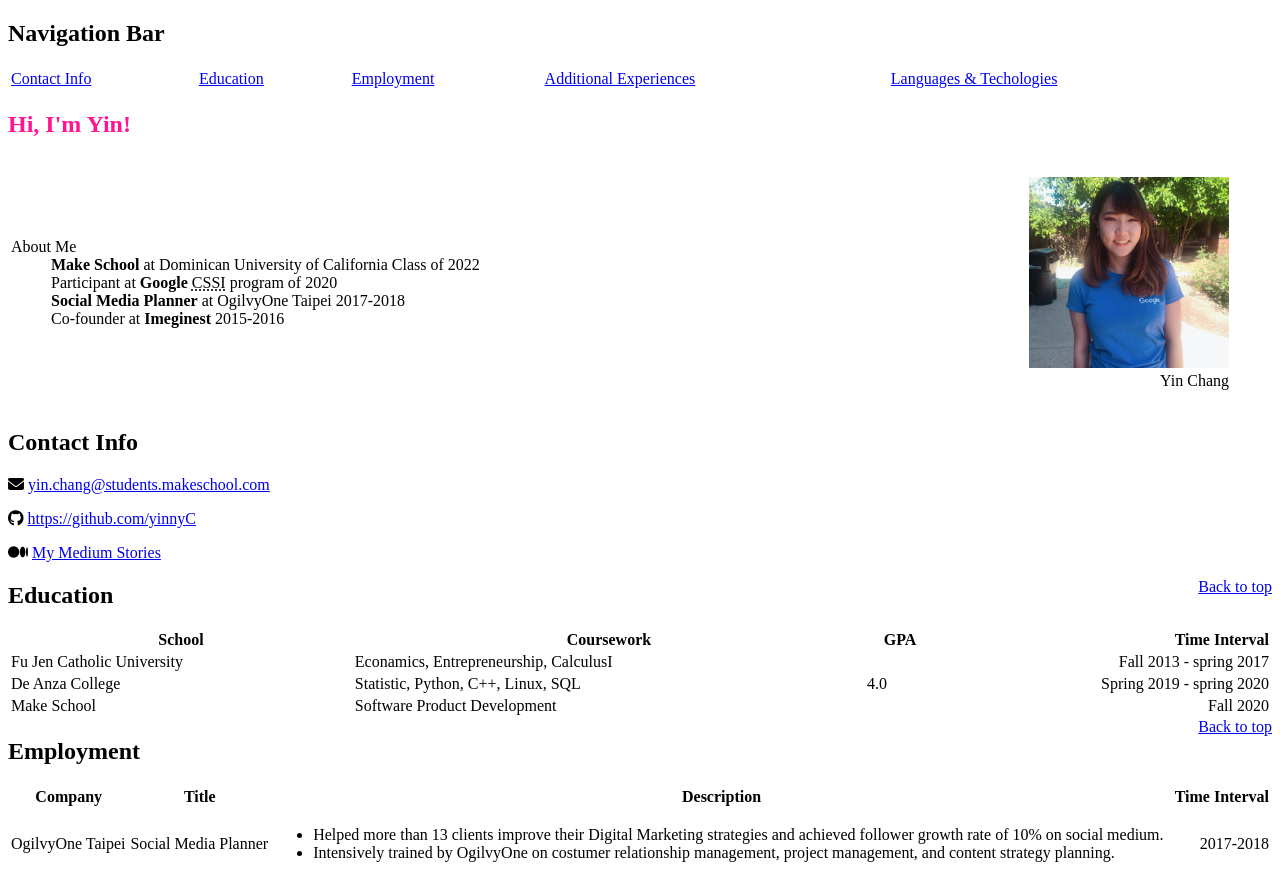
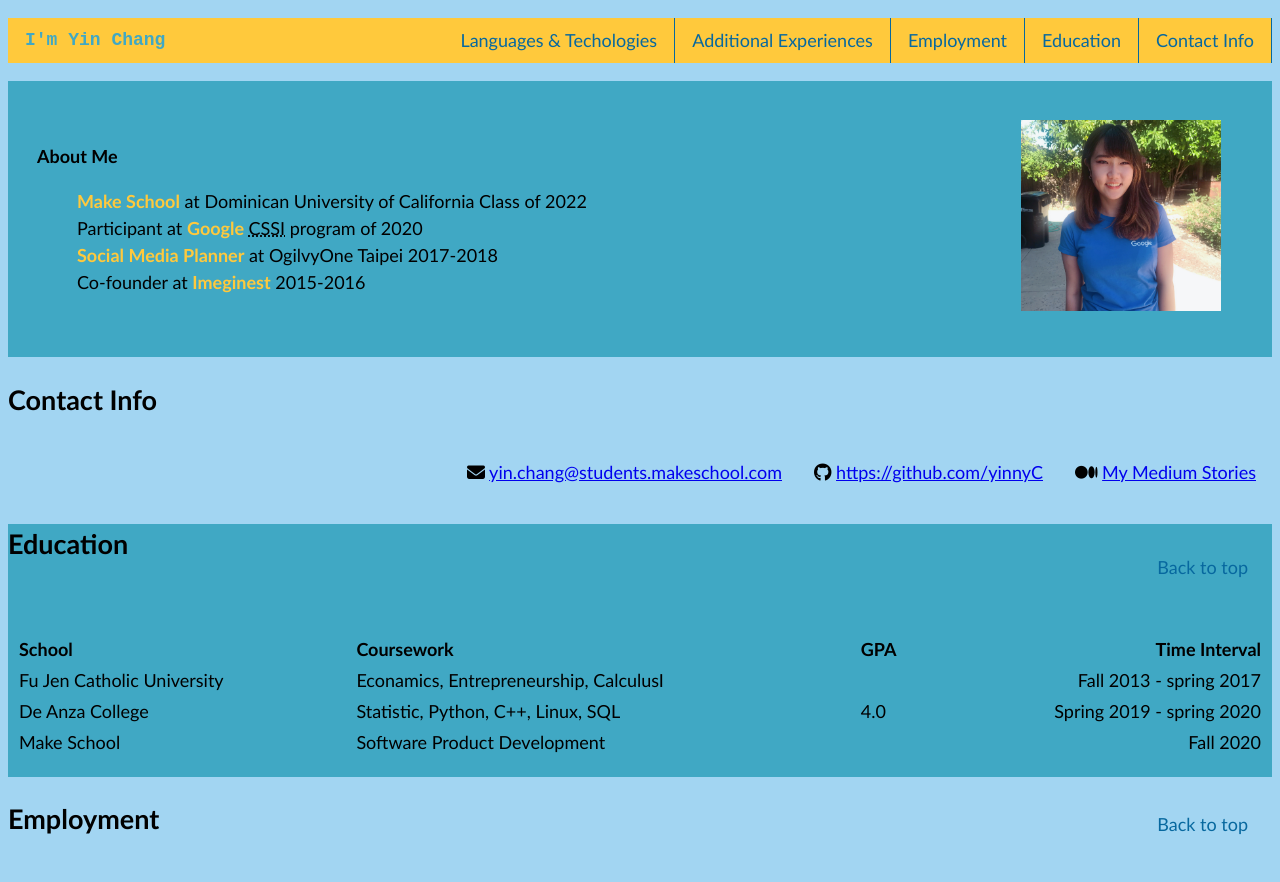
Before and after one commit to yinnyC/web1.0_assignment1, a plain HTML site: page index.html in a window 1280 px wide. Shown: the top 882 px of the page. Drawn offline with Linux system fonts and the light colour scheme.

Commit message:
Assignment 4.3 - CSS Portfolio

```diff
--- a/index.html
+++ b/index.html
@@ -1,130 +1,141 @@
 <!DOCTYPE html>
 <html lang="en">
-
   <head>
-    <meta charset="utf-8">
-    <meta name="description" content="Yin's portfolio">
-    <meta name="author" content="Yin Chang">
+    <meta charset="utf-8" />
+    <meta name="description" content="Yin's portfolio" />
+    <meta name="author" content="Yin Chang" />
     <title>Portfolio</title>
     <!-- Import Font Awesome icons -->
-
-    <script src="https://kit.fontawesome.com/eb065f67f3.js" crossorigin="anonymous"></script>
+    <script
+      src="https://kit.fontawesome.com/eb065f67f3.js"
+      crossorigin="anonymous"
+    ></script>
+    <!-- Import style.css -->
+    <link rel="stylesheet" href="style.css" />
   </head>
 
   <body>
+    <nav>
+      <ul>
+        <li><a>I'm Yin Chang</a></li>
+        <li><a href="#contact_info">Contact Info</a></li>
+        <li><a href="#education">Education</a></li>
+        <li><a href="#employment">Employment</a></li>
+        <li><a href="#additional_experience">Additional Experiences</a></li>
+        <li><a href="#languages_technologies">Languages & Techologies</a></li>
+      </ul>
+    </nav>
     <section id="top">
-        <h2>Navigation Bar</h2>
-        <nav>
-            <table style="width: 100%;">
-                <tr>
-                    <td><a href="#contact_info">Contact Info</a></td>
-                    <td><a href="#education">Education</a></td>
-                    <td><a href="#employment">Employment</a></td>
-                    <td><a href="#additional_experience">Additional Experiences</a></td>
-                    <td><a href="#languages_technologies">Languages & Techologies</a></td>
-                </tr>
-            </table>
-        </nav>
       <header>
-            <h1 style="color: deeppink;">Hi, I'm Yin!</h1>
-            <table style="width: 100%;">
+        <table>
           <tr>
             <td>
               <dl>
                 <dt>About Me</dt>
-                            <dd><b>Make School</b> at Dominican University of California Class of <time>2022</time></dd>
-                            <dd>Participant at <b>Google </b>
-                                <abbr title="Computer Science Summer Institution">CSSI</abbr> program of <time>2020</time>
+                <dd>
+                  <b>Make School</b> at Dominican University of California Class
+                  of <time>2022</time>
                 </dd>
-                            <dd><strong>Social Media Planner</strong> at OgilvyOne Taipei <time>2017-2018</time></dd>
+                <dd>
+                  Participant at <b>Google </b>
+                  <abbr title="Computer Science Summer Institution">CSSI</abbr>
+                  program of <time>2020</time>
+                </dd>
+                <dd>
+                  <b>Social Media Planner</b> at OgilvyOne Taipei
+                  <time>2017-2018</time>
+                </dd>
                 <dd>Co-founder at <b>Imeginest</b> <time>2015-2016</time></dd>
               </dl>
             </td>
-                    <td style="text-align: right;">
+            <td style="text-align: right">
               <figure>
-                            <img src="myPhoto.JPG" alt="myPhoto" style="width:200px;">
-                            <figcaption>Yin Chang</figcaption>
+                <img src="myPhoto.JPG" alt="myPhoto" style="width: 200px" />
               </figure>
             </td>
           </tr>
         </table>
-
-
       </header>
     </section>
     <main>
       <section id="contact_info">
         <h2>Contact Info</h2>
-            <p>
-                <i class="fa fa-envelope" aria-hidden="true"></i>
-                <a href="mailto:yin.chang@students.makeschool.com?subject=Form-the-portfolio-page">
-                    yin.chang@students.makeschool.com</a>
-            </p>
-            <p>
-                <i class="fa fa-github" aria-hidden="true"></i>
+        <ul>
+            <li><i class="fa fa-envelope" aria-hidden="true"></i>
+                <a
+                  href="mailto:yin.chang@students.makeschool.com?subject=Form-the-portfolio-page">
+                  yin.chang@students.makeschool.com</a></li>
+            <li><i class="fa fa-github" aria-hidden="true"></i>
                 <a href="https://github.com/yinnyC" target="_blank">
-                    https://github.com/yinnyC</a>
-                </p>
-            <p>
-                <i class="fa fa-medium" aria-hidden="true"></i>
-                <a href="https://medium.com/@yinnnn17" target="_blank"> My
-                    Medium Stories</a></p>
-            <a href="#top" style="float: right;">Back to top</a>
+                  https://github.com/yinnyC</a></li>
+            <li><i class="fa fa-medium" aria-hidden="true"></i>
+                <a href="https://medium.com/@yinnnn17" target="_blank">
+                  My Medium Stories</a></li>
+
+
+
+        </ul>
+        <a class="back" href="#top" style="float: right">Back to top</a>
       </section>
       <section id="education">
         <h2>Education</h2>
-            <table style="width: 100%;">
+        <table>
           <tr>
             <th>School</th>
             <th>Coursework</th>
             <th>GPA</th>
-                    <th style="text-align: right;">Time Interval</th>
+            <th style="text-align: right">Time Interval</th>
           </tr>
           <tr>
             <td>Fu Jen Catholic University</td>
-                    <td>Econamics, Entrepreneurship, CalculusI </td>
+            <td>Econamics, Entrepreneurship, CalculusI</td>
             <td></td>
-                    <td style="text-align: right;">Fall 2013 - spring 2017</td>
+            <td style="text-align: right">Fall 2013 - spring 2017</td>
           </tr>
           <tr>
             <td>De Anza College</td>
-                    <td>Statistic, Python, C++, Linux, SQL </td>
+            <td>Statistic, Python, C++, Linux, SQL</td>
             <td>4.0</td>
-                    <td style="text-align: right;">Spring 2019 - spring 2020</td>
+            <td style="text-align: right">Spring 2019 - spring 2020</td>
           </tr>
           <tr>
             <td>Make School</td>
             <td>Software Product Development</td>
             <td></td>
-                    <td style="text-align: right;">Fall 2020</td>
+            <td style="text-align: right">Fall 2020</td>
           </tr>
         </table>
-            <a href="#top" style="float: right;">Back to top</a>
+        <a class="back" href="#top" style="float: right">Back to top</a>
       </section>
       <section id="employment">
         <h2>Employment</h2>
-            <table style="width: 100%;">
+        <table>
           <tr>
             <th>Company</th>
             <th>Title</th>
             <th>Description</th>
-                    <th style="text-align: right;">Time Interval</th>
+            <th style="text-align: right">Time Interval</th>
           </tr>
           <tr>
             <td>OgilvyOne Taipei</td>
             <td>Social Media Planner</td>
             <td>
               <ul>
-                            <li>Helped more than 13 clients improve their Digital Marketing strategies and achieved
-                                follower growth rate of 10% on social medium.</li>
-                            <li>Intensively trained by OgilvyOne on costumer relationship management, project
-                                management, and content strategy planning.</li>
+                <li>
+                  Helped more than 13 clients improve their Digital Marketing
+                  strategies and achieved follower growth rate of 10% on social
+                  medium.
+                </li>
+                <li>
+                  Intensively trained by OgilvyOne on costumer relationship
+                  management, project management, and content strategy planning.
+                </li>
               </ul>
             </td>
-                    <td style="text-align: right;">2017-2018</td>
+            <td style="text-align: right">2017-2018</td>
           </tr>
         </table>
-            <a href="#top" style="float: right;">Back to top</a>
+        <a class="back" href="#top" style="float: right">Back to top</a>
       </section>
       <section id="additional_experience">
         <h2>Additional Experiences</h2>
@@ -134,7 +145,7 @@
             <th>Title</th>
             <th>Location</th>
             <th>Description</th>
-                    <th style="text-align: right;">Time Interval</th>
+            <th style="text-align: right">Time Interval</th>
           </tr>
           <tr>
             <td>TEDxFJU</td>
@@ -142,12 +153,17 @@
             <td>Taipei, Taiwan</td>
             <td>
               <ul>
-                            <li>Introduced and implemented Facebook fan page marketing to the crew. Sold out the annual
-                                event tickets valued NTD 160,000 through our fan page.</li>
-                            <li>Grew over 5,000 fans within one year organically on Facebook.</li>
+                <li>
+                  Introduced and implemented Facebook fan page marketing to the
+                  crew. Sold out the annual event tickets valued NTD 160,000
+                  through our fan page.
+                </li>
+                <li>
+                  Grew over 5,000 fans within one year organically on Facebook.
+                </li>
               </ul>
             </td>
-                    <td style="text-align: right;"><time>2014-2015</time></td>
+            <td style="text-align: right"><time>2014-2015</time></td>
           </tr>
           <tr>
             <td>Google</td>
@@ -155,13 +171,18 @@
             <td>Taipei, Taiwan</td>
             <td>
               <ul>
-                            <li>Increased the number of applicants in Fu Jen University campus to 4,500 and was ranked
-                                the top third in Taiwan.</li>
-                            <li>Created the “Google Balloon Movement”. Giving away free balloons with the Google logo.
-                                Let the “Google Ignite” became a fashion and go viral immediately.</li>
+                <li>
+                  Increased the number of applicants in Fu Jen University campus
+                  to 4,500 and was ranked the top third in Taiwan.
+                </li>
+                <li>
+                  Created the “Google Balloon Movement”. Giving away free
+                  balloons with the Google logo. Let the “Google Ignite” became
+                  a fashion and go viral immediately.
+                </li>
               </ul>
             </td>
-                    <td style="text-align: right;">Spring 2015</td>
+            <td style="text-align: right">Spring 2015</td>
           </tr>
           <tr>
             <td>Imaginest</td>
@@ -169,13 +190,19 @@
             <td>Taipei, Taiwan</td>
             <td>
               <ul>
-                            <li>Founded a company ,“Imaginest”, an educational platform which helped our member develop
-                                the skills of Business Analysis and Project Planning.</li>
-                            <li>Received more than 100 applications and Earned over NTD 300,000 within first six months
-                                and achieved the member growth goal within one month through Facebook fan page.</li>
+                <li>
+                  Founded a company ,“Imaginest”, an educational platform which
+                  helped our member develop the skills of Business Analysis and
+                  Project Planning.
+                </li>
+                <li>
+                  Received more than 100 applications and Earned over NTD
+                  300,000 within first six months and achieved the member growth
+                  goal within one month through Facebook fan page.
+                </li>
               </ul>
             </td>
-                    <td style="text-align: right;">2015-2016</td>
+            <td style="text-align: right">2015-2016</td>
           </tr>
           <tr>
             <td>AUCC Campus Start-Up Competition</td>
@@ -183,13 +210,17 @@
             <td>Taipei, Taiwan</td>
             <td>
               <ul>
-                            <li>Lead the Public Relations Committee, increased project funding by 45% and doubled
-                                Applicants.</li>
-                            <li>Got sponsorship from Technology company such as Google, Appier, VMFIVE valued over NTD
-                                700,000.</li>
+                <li>
+                  Lead the Public Relations Committee, increased project funding
+                  by 45% and doubled Applicants.
+                </li>
+                <li>
+                  Got sponsorship from Technology company such as Google,
+                  Appier, VMFIVE valued over NTD 700,000.
+                </li>
               </ul>
             </td>
-                    <td style="text-align: right;">Spring 2017</td>
+            <td style="text-align: right">Spring 2017</td>
           </tr>
           <tr>
             <td>Google CSSI</td>
@@ -197,13 +228,15 @@
             <td>Online program in US</td>
             <td>
               <ul>
-                            <li>Our project was put into goolge's branding video and website.</li>
+                <li>
+                  Our project was put into goolge's branding video and website.
+                </li>
               </ul>
             </td>
-                    <td style="text-align: right;">Summer 2020</td>
+            <td style="text-align: right">Summer 2020</td>
           </tr>
         </table>
-            <a href="#top" style="float: right;">Back to top</a>
+        <a class="back" href="#top" style="float: right">Back to top</a>
       </section>
       <section id="languages_technologies">
         <h2>Languages & Techologies</h2>
@@ -213,10 +246,18 @@
         </ul>
       </section>
     </main>
+    <section>
       <footer>
-        <a href="#top" style="float: right;">Back to top</a>
+        <p>Email Me</p>
+        <p>
+          <i class="fa fa-envelope" aria-hidden="true"></i
+          ><a
+            href="mailto:yin.chang@students.makeschool.com?subject=Form-the-portfolio-page"
+          >
+            yin.chang@students.makeschool.com</a
+          >
+        </p>
       </footer>
-
+    </section>
   </body>
-
 </html>
--- /dev/null
+++ b/style.css
@@ -0,0 +1,87 @@
+body {
+    background-color: #a2d5f2;
+    font-family: 'Gill Sans', 'Gill Sans MT', Calibri, 'Trebuchet MS', sans-serif;
+    font-size: 18px;
+    line-height: 1.5;
+}
+nav{
+    background-color: #ffc93c;
+    margin: 0;
+}
+
+nav>ul {
+    list-style: none;
+    padding: 0;
+    overflow: hidden;
+    /* display: flex;
+    flex-direction: row;
+    justify-content: flex-end; */
+}
+nav>ul>li{
+    float: right;
+    border-right: 1px solid #07689f;
+}
+nav>ul>li:first-child{
+    float: left;
+    border-right: none;
+}
+nav>ul>li:first-child>a{
+    color: #40a8c4;
+    font-family: monospace;
+    font-weight: bold;
+}
+
+
+nav a {
+    text-decoration: none;
+    color: #07689f;
+    margin: 1px;
+    padding: 0.5rem 1rem;
+    display: block;
+}
+
+section#contact_info>ul{
+    list-style: none;
+    display: flex;
+    padding: 0;
+    justify-content: flex-end;
+}
+
+section:nth-child(even) {
+    background-color: #40a8c4;
+  }
+
+section>ul li {
+    margin: 1rem;
+}
+a.back{
+    text-decoration: none;
+    color: #07689f;
+    margin: 1rem;
+    padding: 1em 0.5rem;
+}
+a.back:hover {
+    /* color rgb(0, 114, 201) */
+    color:#ffc93c;
+  }
+
+dl{
+    margin: 1em;
+}
+dt{
+    font-weight: bolder;
+    margin: 0 0 1em 0;
+}
+dd>b{
+    color:#ffc93c;
+}
+table{
+    padding: 1em 0.5rem;
+    width: 100%
+}
+th{
+    text-align: left;
+}
+footer{
+    text-align: center;
+}
```
Lines whose indentation alone changed are shown as unchanged.
